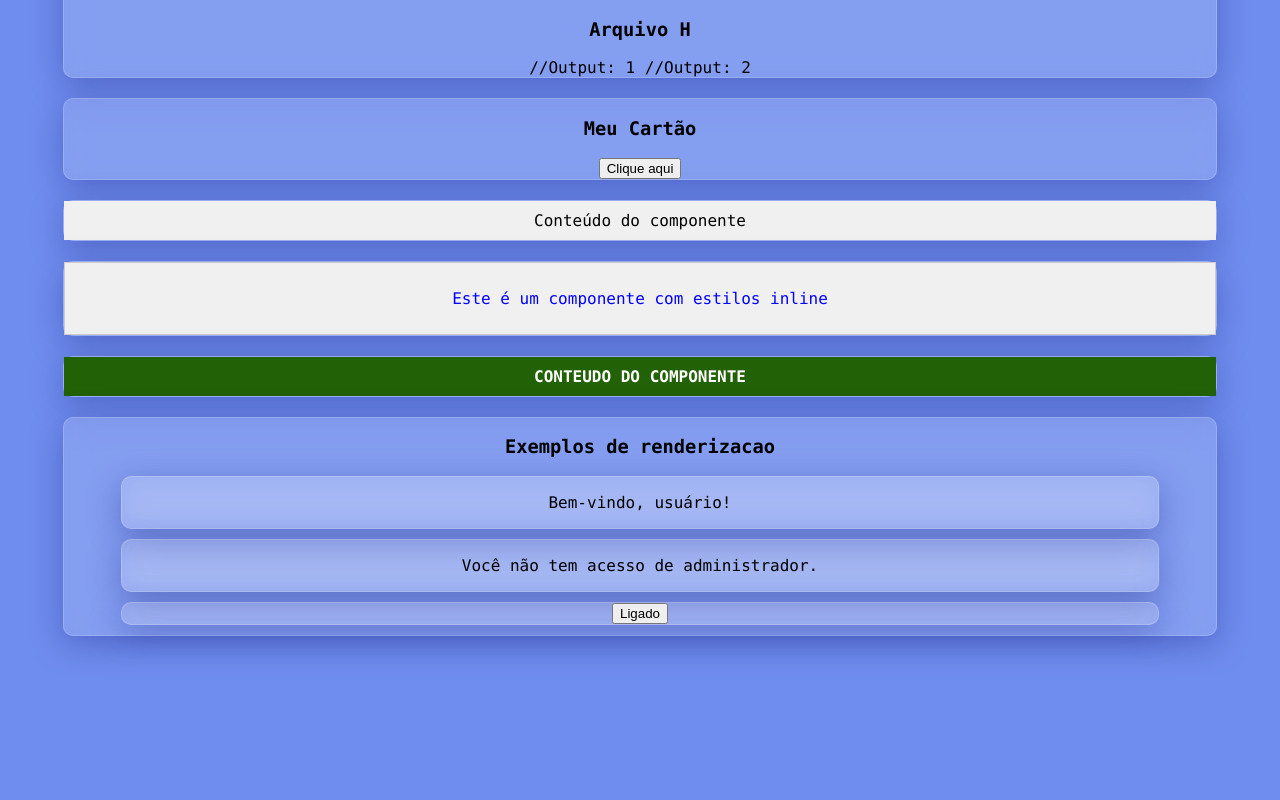
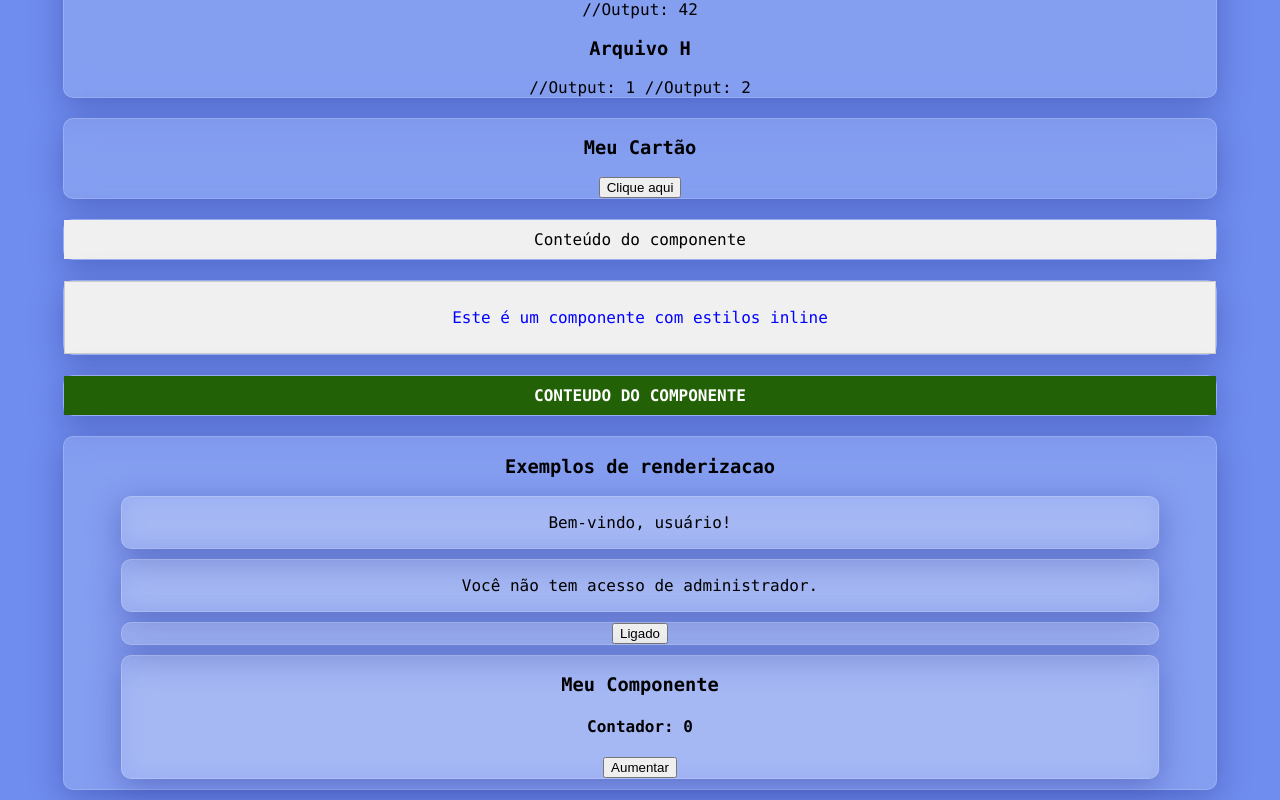
Before and after one commit to devbdallagnol/Projetos_React_Iniciantes, a React (Create React App) app: page / in a window 1280 px wide. Shown: the part 955-1755 px from the top of the page. Before the commit the page ends 1601 px from the top, so only its background shows below. Built offline with nearby package versions, Linux system fonts and the light colour scheme.

Commit message:
updated - added MeuComponente.js

```diff
--- a/src/App.js
+++ b/src/App.js
@@ -1,6 +1,6 @@
 import "./App.css";
 import Card from "./components/Card";
-import MeuComponente from "./components/MeuComponente";
+import MeuComponente from "./components/botoes/MeuComponente";
 import Titulo from "./components/Titulo";
 import ToggleButton from "./components/botoes/ToggleButton";
 import EstilosInline from "./components/estilos/EstilosInline";
@@ -54,6 +54,9 @@ function App() {
           <div className="div-card">
             <ToggleButton />
           </div>
+          <div className="div-card">
+            <MeuComponente />
+          </div>
         </div>
       </div>
     </div>
--- /dev/null
+++ b/src/components/botoes/MeuComponente.js
@@ -0,0 +1,17 @@
+import React, { useState } from "react";
+
+const MeuComponente = () => {
+  const [contador, setContador] = useState(0);
+
+  const aumentarContador = () => {
+    setContador(contador + 1);
+  };
+
+  return <div>
+    <h3>Meu Componente</h3>
+    <h4>Contador: {contador}</h4>
+    <button onClick={aumentarContador}>Aumentar</button>
+  </div>;
+};
+
+export default MeuComponente;
```
